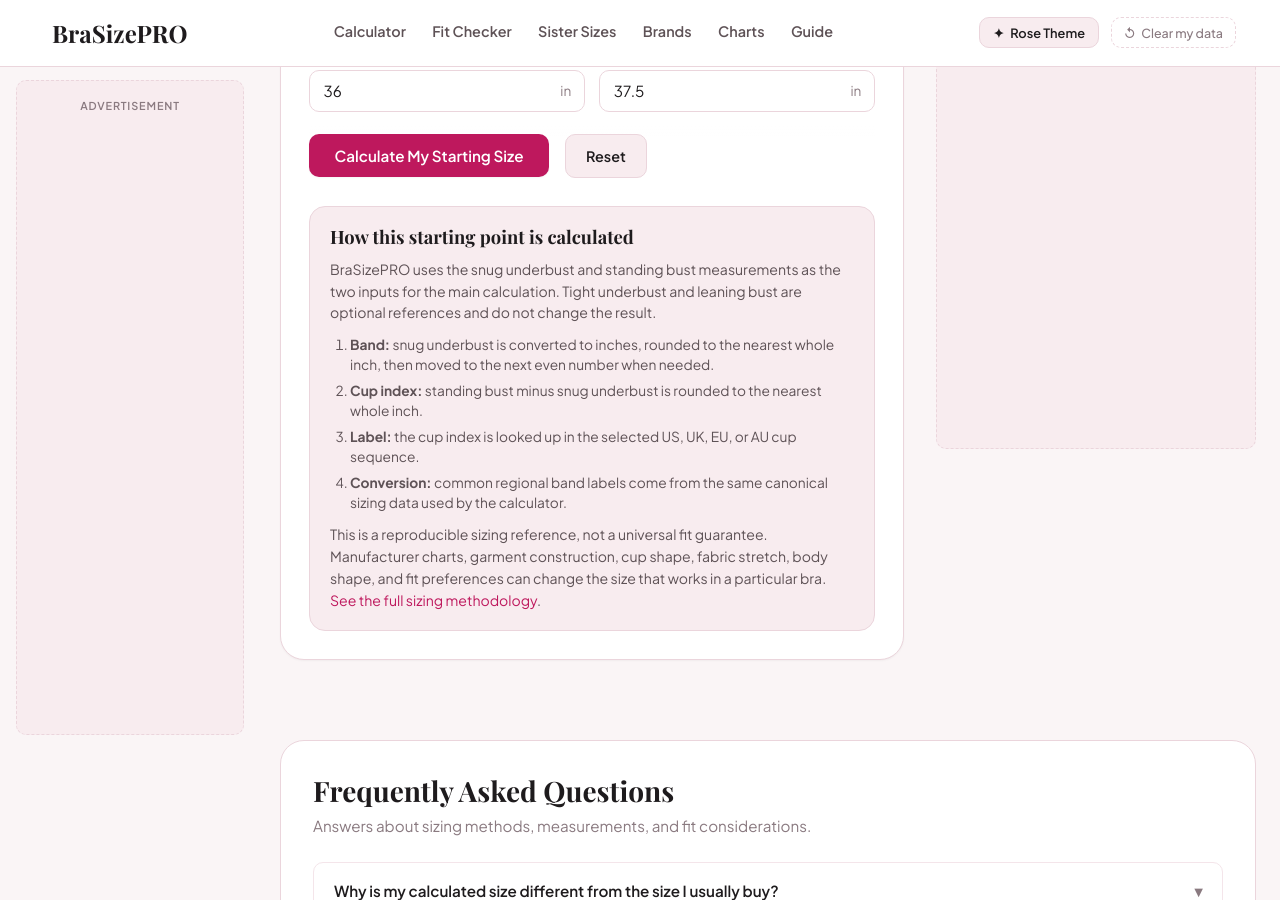
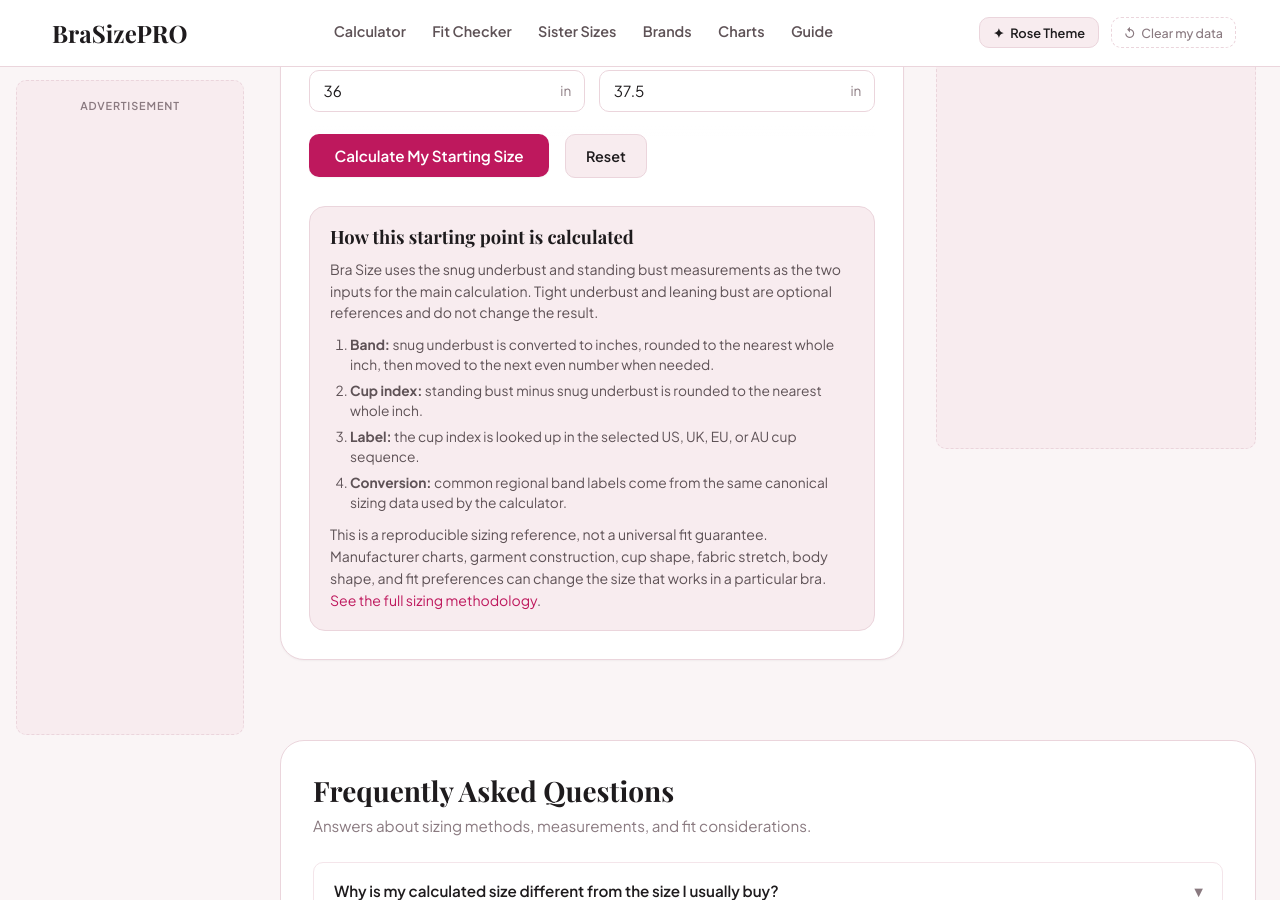
Before and after one commit to sharpedge74-cmyk/Bra-Size-Pro, a Jekyll site: the page built from bra-size-calculator.html, in a window 1280 px wide and 900 px high, scrolled down 758 px. Built offline with Jekyll 4.4.1, drawn with Linux system fonts in a browser that asks for light colours; some web fonts are replaced.

Commit message:
Replace user-facing BraSizePRO text with Bra Size

```diff
--- a/bra-size-calculator.html
+++ b/bra-size-calculator.html
@@ -133,7 +133,7 @@ faq:
 
 <section class="calculator-reference" aria-labelledby="calculation-reference-heading">
   <h2 id="calculation-reference-heading">How this starting point is calculated</h2>
-  <p>BraSizePRO uses the snug underbust and standing bust measurements as the two inputs for the main calculation. Tight underbust and leaning bust are optional references and do not change the result.</p>
+  <p>Bra Size uses the snug underbust and standing bust measurements as the two inputs for the main calculation. Tight underbust and leaning bust are optional references and do not change the result.</p>
   <ol>
     <li><strong>Band:</strong> snug underbust is converted to inches, rounded to the nearest whole inch, then moved to the next even number when needed.</li>
     <li><strong>Cup index:</strong> standing bust minus snug underbust is rounded to the nearest whole inch.</li>
```
